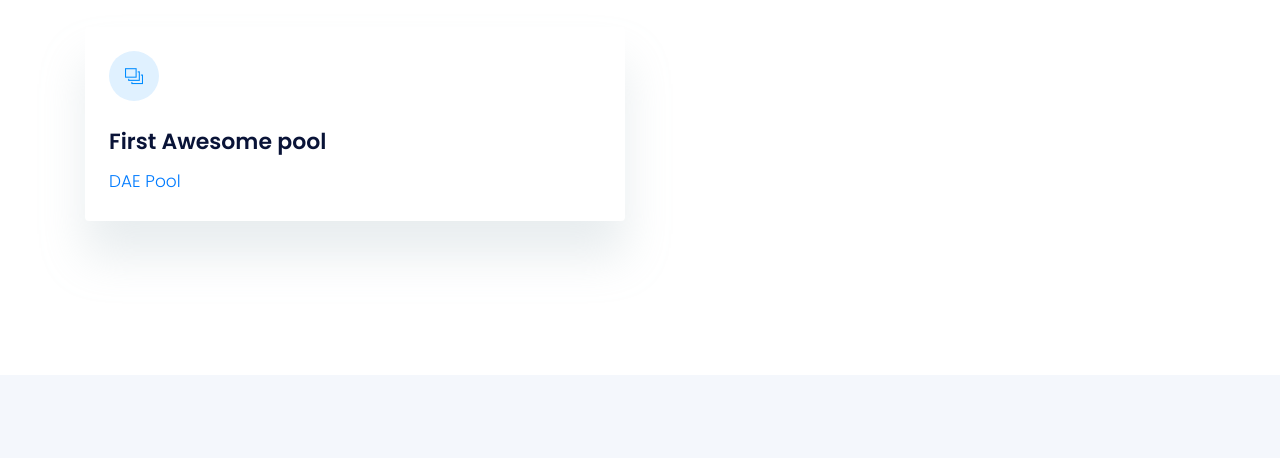
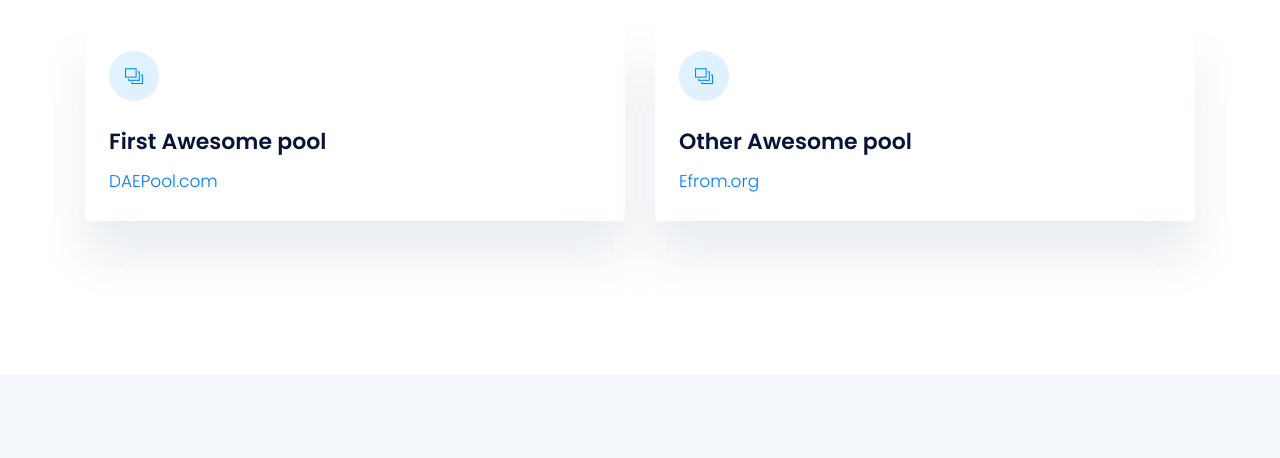
Before and after one commit to daethereum/web, a website: page theme/service.html in a window 1280 px wide. Shown: the part 249-707 px from the top of the page. Drawn offline with nearby package versions, Linux system fonts and the light colour scheme.

Commit message:
Initial commit

```diff
--- a/theme/service.html
+++ b/theme/service.html
@@ -97,8 +97,15 @@
       <div class="col-sm-6 mb-4">
         <div class="rounded bg-white p-4 shadow-primary">
           <i class="ti-layers-alt round-icon blue mb-4"></i>
-          <h4>First Awesome pool</h4>
-          <li class="list-inline-item"><a href="https://daepool.com">DAE Pool</a></li>
+          <h4>First  Awesome pool</h4>
+          <li class="list-inline-item"><a href="https://daepool.com">DAEPool.com</a></li>
+        </div>
+      </div>
+      <div class="col-sm-6 mb-4">
+        <div class="rounded bg-white p-4 shadow-primary">
+          <i class="ti-layers-alt round-icon blue mb-4"></i>
+          <h4>Other Awesome pool</h4>
+          <li class="list-inline-item"><a href="http://efrom.org">Efrom.org</a></li>
         </div>
       </div>
 
```
Also changed, not shown: source/service.html (+10 -2 lines).
